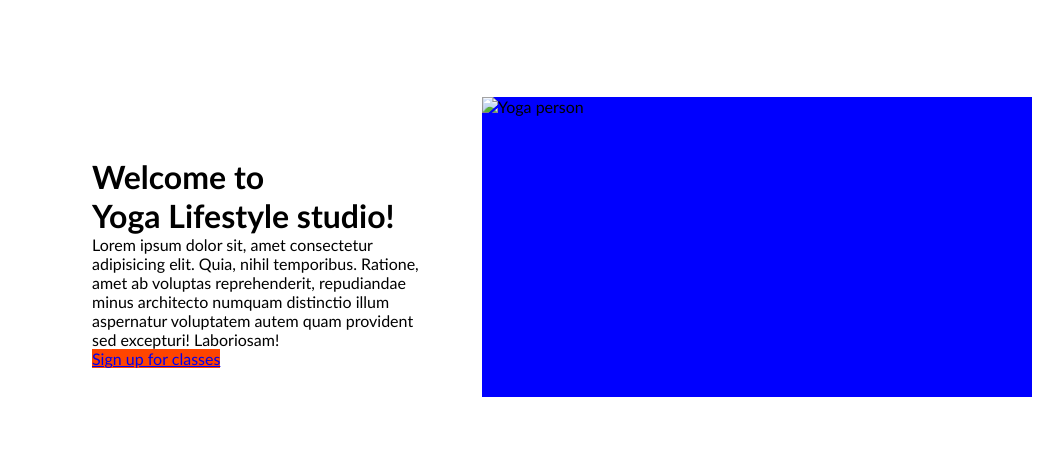
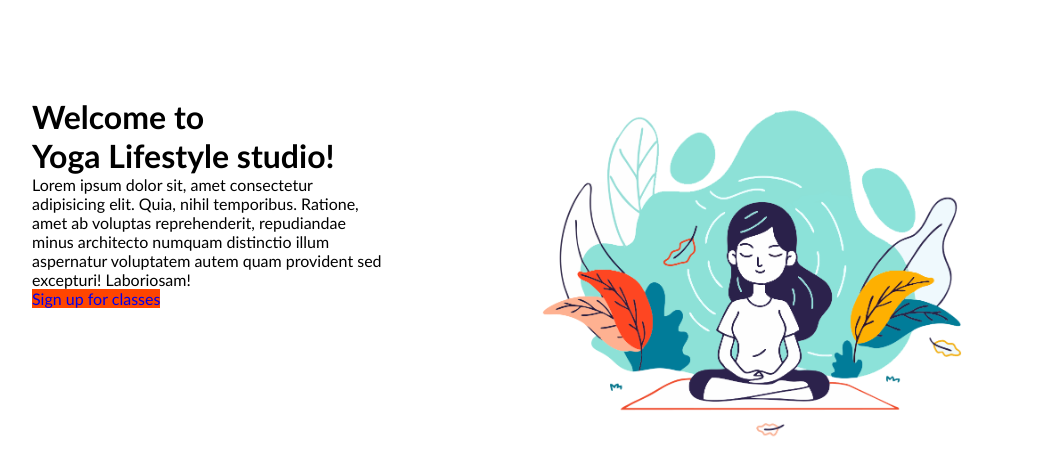
Before and after one commit to melanijaa/7-yoga-landing-page, a website: page index.html in a window 1280 px wide. Shown: the part 49-524 px from the top of the page, without its empty margins (108-1171 px from the left). Drawn offline with Linux system fonts and the light colour scheme.

Commit message:
initial img

```diff
--- a/index.html
+++ b/index.html
@@ -25,7 +25,7 @@
             <p>Lorem ipsum dolor sit, amet consectetur adipisicing elit. Quia, nihil temporibus. Ratione, amet ab voluptas reprehenderit, repudiandae minus architecto numquam distinctio illum aspernatur voluptatem autem quam provident sed excepturi! Laboriosam!</p>
             <a href="#">Sign up for classes</a>
         </div>
-        <img src="#" alt="Yoga person">
+        <img src="yoga-person.png" alt="Yoga person">
     </main>
 </body>
 </html>
--- a/main.css
+++ b/main.css
@@ -9,7 +9,6 @@ body * {
 body {
     font-family: 'Gill Sans', 'Gill Sans MT', Calibri, 'Trebuchet MS',
     sans-serif;
-
 }
 
 body > header,
@@ -55,7 +54,7 @@ body > main {
 main > div {
     width: 45%;
     float: left;
-    padding: 6%;
+    padding-right: 10%;
 }
 
 h1 {
@@ -68,12 +67,14 @@ p {
 
 div > a {
     background-color: orangered;
+    text-decoration: none;
 
 }
 
 main > img {
     width: 55%;
-    height: 300px;
-    background-color: blue;
-    float: right;
+    height: 350px;
+    float: left;
+    object-fit: contain;
+    object-position: center;
 }
```
Also changed, not shown: yoga-person.png (added).
